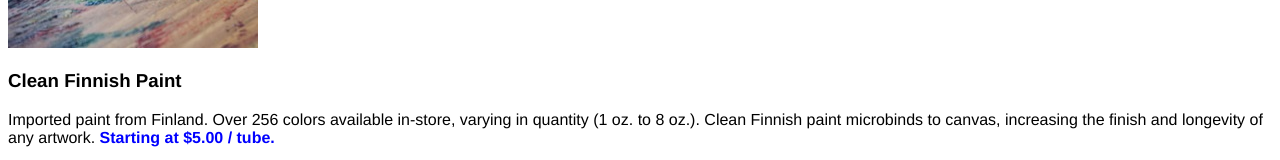
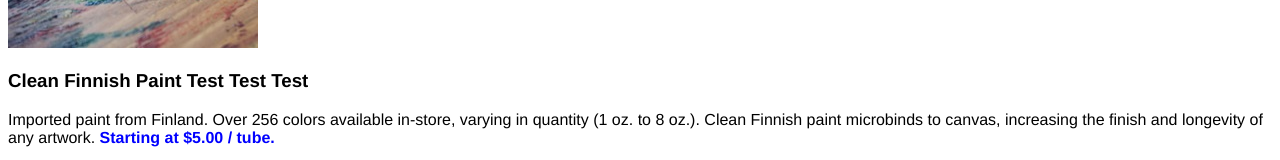
Before and after one commit to MissRach89/dasmoto, a plain HTML site: page index.html in a window 1280 px wide. Shown: the part 1358-1518 px from the top of the page. Drawn offline with Linux system fonts and the light colour scheme.

Commit message:
Test of text update

```diff
--- a/index.html
+++ b/index.html
@@ -31,7 +31,7 @@
   <div class="item">
     <h2 id=paint>Paint</h2>
     <img src="./resources/img/finnish.jpeg" alt="Paint tubes of clean finnish paint"/>
-    <h3>Clean Finnish Paint</h3>
+    <h3>Clean Finnish Paint Test Test Test</h3>
     <p>Imported paint from Finland. Over 256 colors available in-store, varying in quantity (1 oz. to 8 oz.). Clean Finnish paint microbinds to canvas, increasing the finish and longevity of any artwork. <span class="cost">Starting at $5.00 / tube.</span></p>
   </div>
 
```
